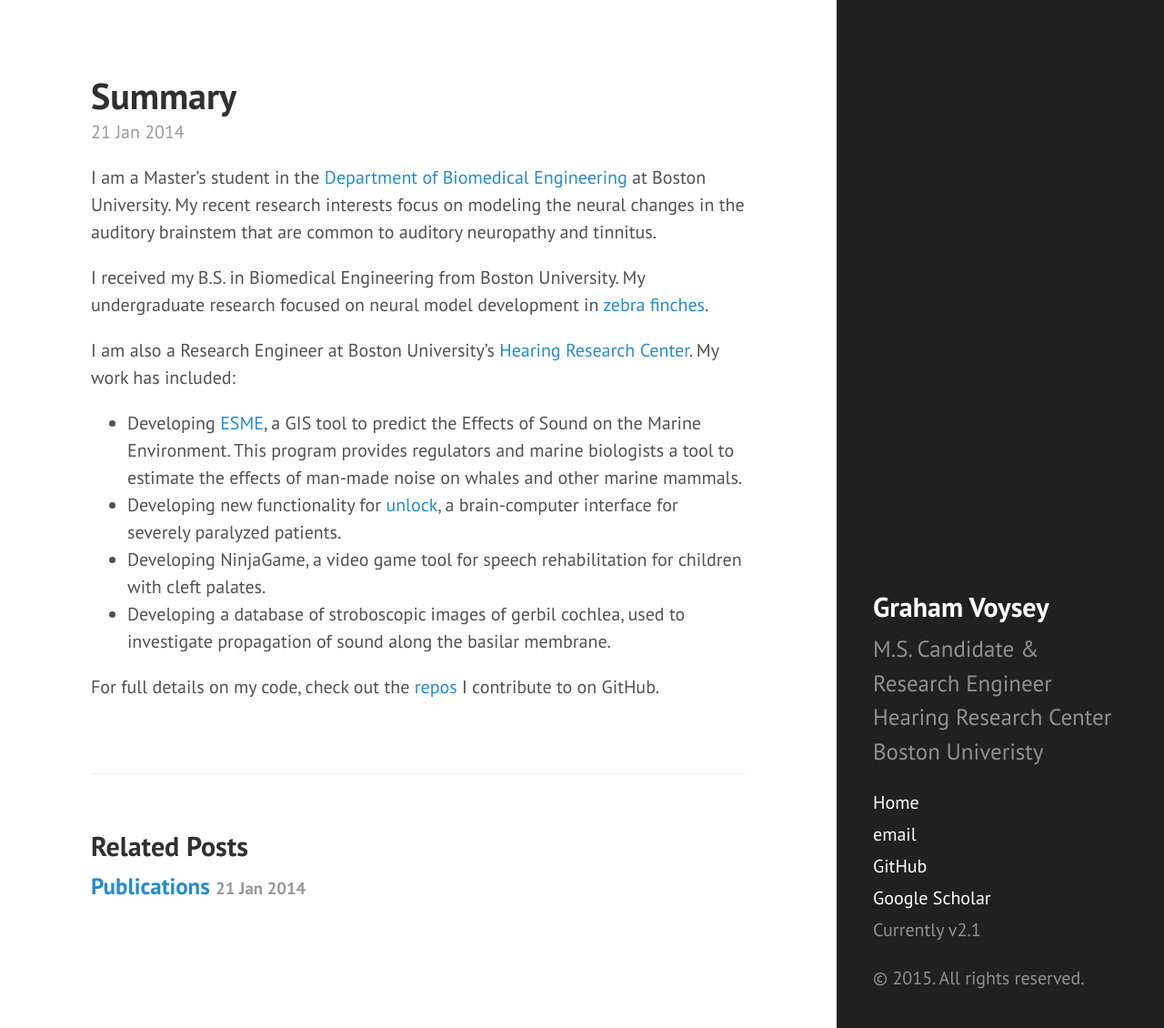
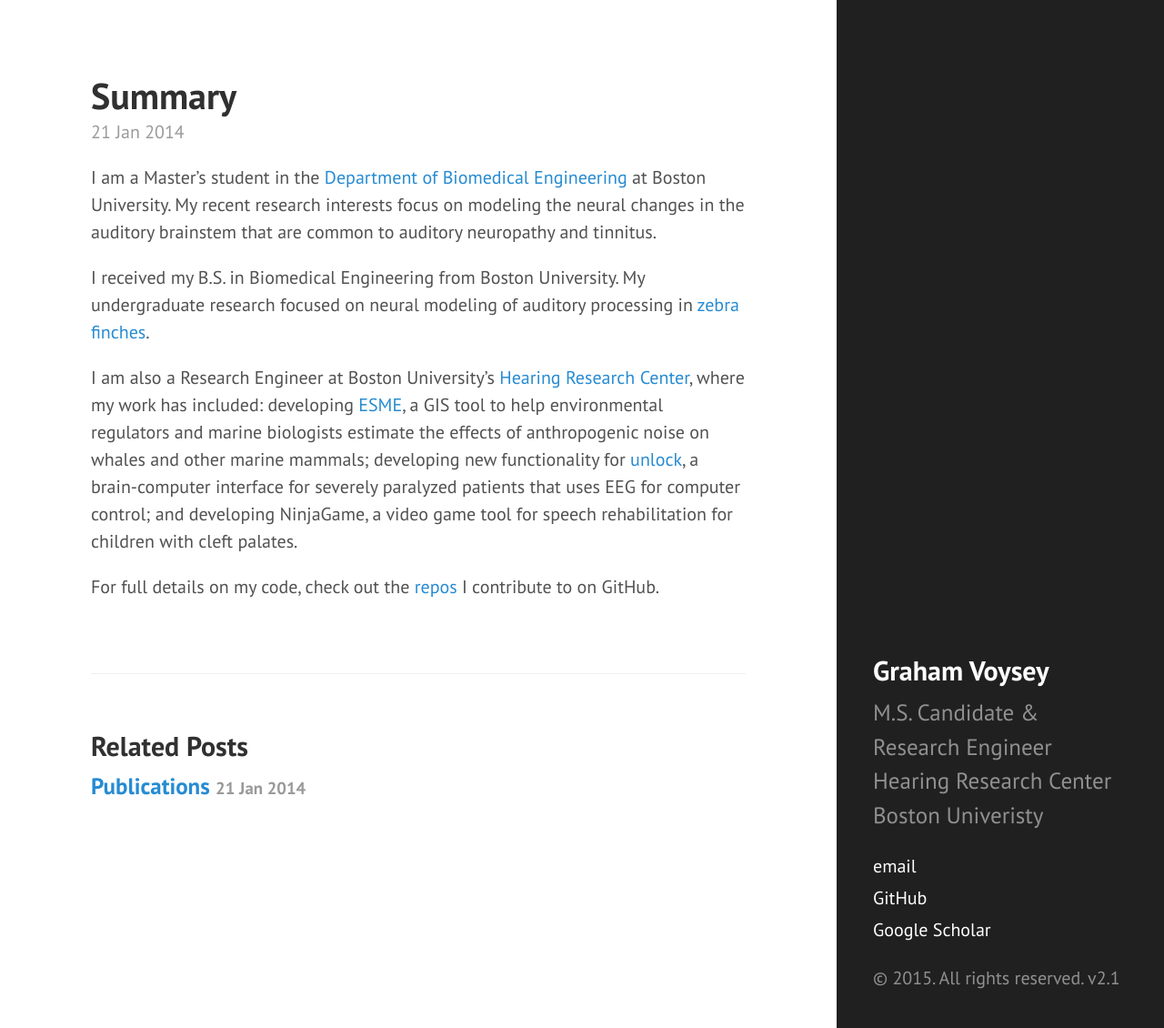
Before and after one commit to gvoysey/gvoysey.github.io, a Jekyll site: the page built from _posts/2014-01-21-summary.md, in a window 1280 px wide and 1130 px high. Shown: the whole window at 91% size. Built offline with Jekyll 4.4.1, drawn with Linux system fonts in a browser that asks for light colours; Markdown is read by kramdown in place of the engine named in the settings.

Commit message:
cleaning up style

```diff
--- a/_includes/sidebar.html
+++ b/_includes/sidebar.html
@@ -10,7 +10,7 @@
     </div>
 
     <nav class="sidebar-nav">
-      <a class="sidebar-nav-item{% if page.url == site.baseurl %} active{% endif %}" href="{{ site.baseurl }}">Home</a>
+      <!-- <a class="sidebar-nav-item{% if page.url == site.baseurl %} active{% endif %}" href="{{ site.baseurl }}">Home</a> -->
       <a class="sidebar-nav-item" href="mailto:{{site.author.email}}">email</a>
 
       {% comment %}
@@ -30,9 +30,8 @@
 
       <a class="sidebar-nav-item" href="{{ site.github.repo }}">GitHub</a>
       <a class="sidebar-nav-item" href="{{ site.google.scholar }}">Google Scholar</a>
-      <span class="sidebar-nav-item">Currently v{{ site.version }}</span>
     </nav>
 
-    <p>&copy; {{ site.time | date: '%Y' }}. All rights reserved.</p>
+    <p>&copy; {{ site.time | date: '%Y' }}. All rights reserved. v{{ site.version }}</p>
   </div>
 </div>
--- a/_posts/2014-01-21-summary.md
+++ b/_posts/2014-01-21-summary.md
@@ -5,13 +5,8 @@ title: Summary
 
 I am a Master's student in the [Department of Biomedical Engineering](http://bme.bu.edu) at Boston University.  My recent research interests focus on modeling the neural changes in the auditory brainstem that are common to auditory neuropathy and tinnitus.
 
-I received my B.S. in Biomedical Engineering from Boston University.  My undergraduate research focused on neural model development in [zebra finches](https://github.com/gvoysey/gabor-strf/tree/master/doc).
+I received my B.S. in Biomedical Engineering from Boston University.  My undergraduate research focused on neural modeling of auditory processing  in [zebra finches](https://github.com/gvoysey/gabor-strf/tree/master/doc).
 
-I am also a Research Engineer at Boston University's [Hearing Research Center](http://bu.edu/hrc).  My work has included:
-
-* Developing [ESME](https://esme.bu.edu), a GIS tool to predict the Effects of Sound on the Marine Environment.  This program provides regulators and marine biologists a tool to estimate the effects of man-made noise on whales and other marine mammals.
-* Developing new functionality for  [unlock](http://unlockproject.org), a brain-computer interface for severely paralyzed patients.
-* Developing NinjaGame, a video game tool for speech rehabilitation for children with cleft palates.
-* Developing a database of stroboscopic images of gerbil cochlea, used to investigate propagation of sound along the basilar membrane.
+I am also a Research Engineer at Boston University's [Hearing Research Center](http://bu.edu/hrc), where my work has included: developing  [ESME](https://esme.bu.edu), a GIS tool to help environmental regulators and marine biologists estimate the effects of anthropogenic noise on whales and other marine mammals; developing new functionality for  [unlock](http://unlockproject.org), a brain-computer interface for severely paralyzed patients that uses EEG for computer control; and developing NinjaGame, a video game tool for speech rehabilitation for children with cleft palates.
 
 For full details on my code, check out the [repos](https://github.com/gvoysey) I contribute to on GitHub.
--- a/index.html
+++ b/index.html
@@ -12,7 +12,7 @@ title: Home
       </a>
     </h1>
 
-    <span class="post-date">{{ post.date | date_to_string }}</span>
+    <!--<span class="post-date">{{ post.date | date_to_string }}</span> -->
 
     {{ post.content }}
   </div>
```
Also changed, not shown: _includes/head.html (+12 -0 lines), _posts/foo.md (deleted, +0 -15 lines), _posts/pubs.bib (deleted, +0 -36 lines), _posts/pubs.md (deleted, +0 -11 lines), 1 other file.
